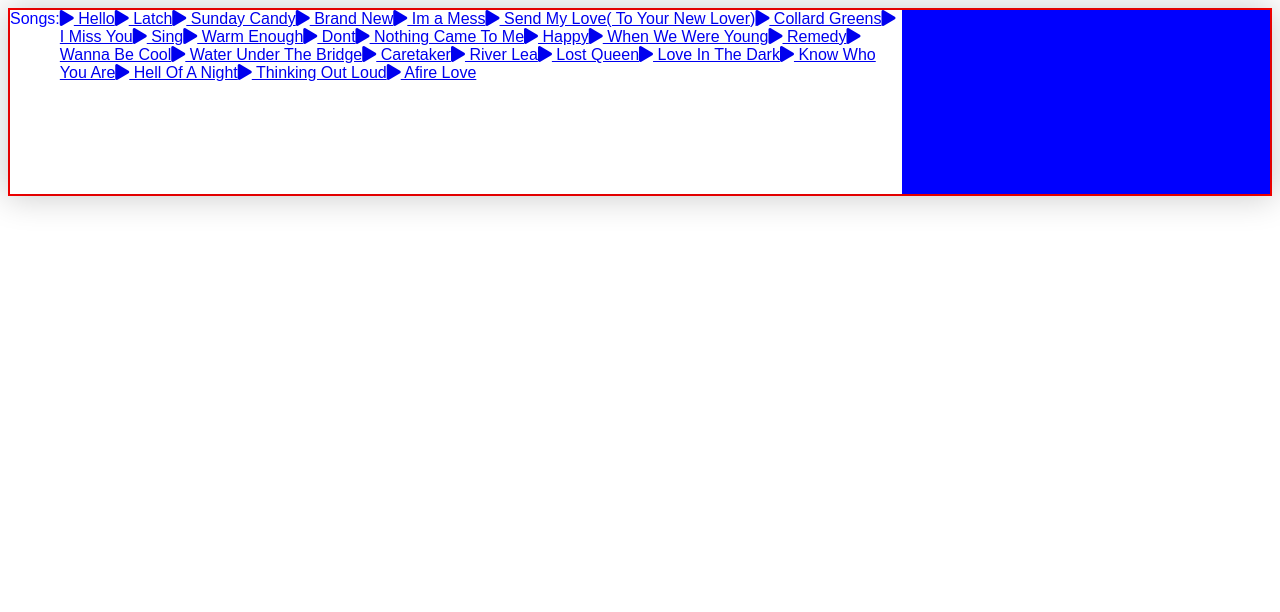
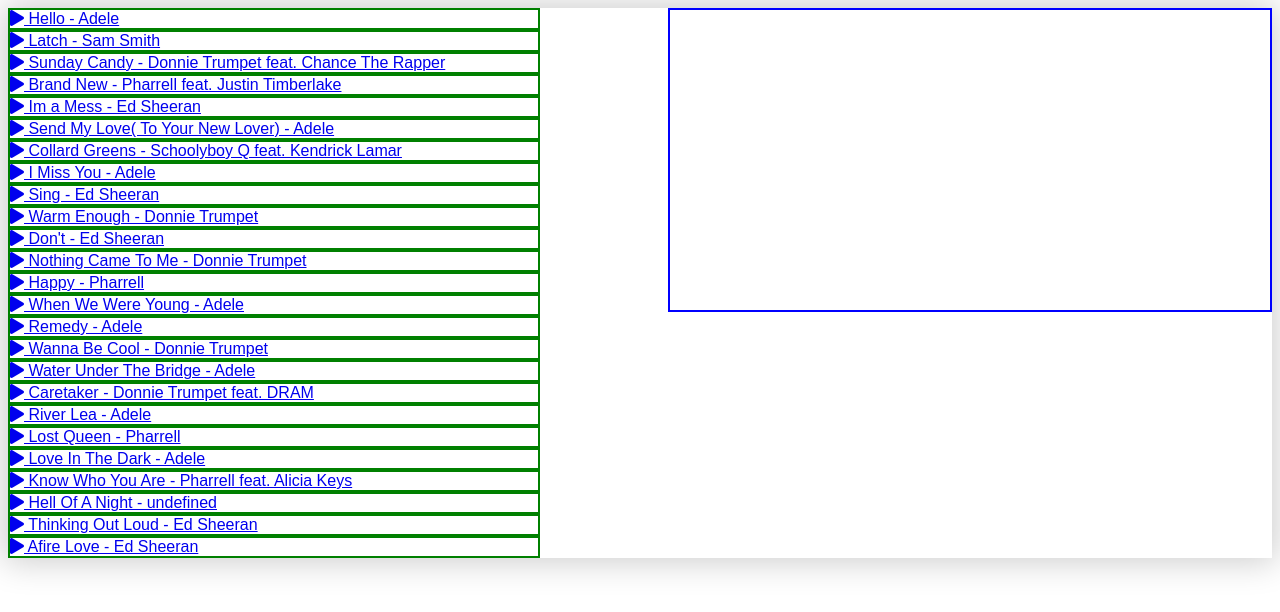
Before and after one commit to jTCode2408/js-audio-player, a website with bundled scripts: page index.html in a window 1280 px wide. Built offline with nearby package versions, Linux system fonts and the light colour scheme.

Commit message:
functionality down, artists added

```diff
--- a/Player.js
+++ b/Player.js
@@ -73,7 +73,7 @@
                 const audioItem=document.createElement('a');
                 //each item gets url & name props & event listener
                 audioItem.href=audio.url;
-                audioItem.innerHTML= `<i class= "fa fa-play"></i>    ${audio.name}`;
+                audioItem.innerHTML= `<i class= "fa fa-play"></i>    ${audio.name} - ${audio.artist}`;
                 this.setEventListener(audioItem);
                 playlistElm.appendChild(audioItem);
 
--- a/app.js
+++ b/app.js
@@ -1,31 +1,31 @@
 import AudioPlayer from './Player.js';
 
 const player = new AudioPlayer('.audioPlayer', [
-   { name: 'Hello', url: 'songs/01 Hello.mp3'},
-   {url: 'songs/12 Latch (Acoustic).mp3', name: 'Latch'},
-   {url: 'songs/15 Sunday Candy.mp3', name: 'Sunday Candy'},
-   {url: 'songs/02 Brand New (Duet with Justin Timbe.mp3', name: 'Brand New'},
-   {url: 'songs/02 Im a Mess.mp3', name: 'Im a Mess'},
-   {url: 'songs/02 Send My Love (To Your New Lover).mp3', name: 'Send My Love( To Your New Lover)'},
-   {url: 'songs/03 Collard Greens (feat. Kendrick La.mp3', name: 'Collard Greens'},
-   {url: 'songs/03 I Miss You.mp3', name: 'I Miss You'},
-   {url: 'songs/03 Sing.mp3', name: 'Sing'},
-   {url: 'songs/03 Warm Enough.mp3', name: 'Warm Enough'},
-   {url: 'songs/04 Dont.mp3', name: 'Dont'},
-   {url: 'songs/04 Nothing Came to Me.mp3', name: 'Nothing Came To Me'},
-   {url: 'songs/05 Happy (From _Despicable Me 2_).mp3', name: 'Happy'},
-   {url: 'songs/04 When We Were Young.mp3', name: 'When We Were Young'},
-   {url: 'songs/05 Remedy.mp3', name: 'Remedy'},
-   {url: 'songs/05 Wanna Be Cool.mp3', name: 'Wanna Be Cool'},
-   {url: 'songs/06 Water Under the Bridge.mp3', name: 'Water Under The Bridge'},
-   {url: 'songs/07 Caretaker.mp3', name: 'Caretaker'},
-   {url: 'songs/07 River Lea.mp3', name: 'River Lea'},
-   {url: 'songs/08 Lost Queen.mp3', name: 'Lost Queen'},
-   {url: 'songs/08 Love in the Dark.mp3', name: 'Love In The Dark'},
-   {url: 'songs/09 Know Who You Are (Duet with Alici.mp3', name: 'Know Who You Are'},
+   { name: 'Hello', url: 'songs/01 Hello.mp3', artist: 'Adele'},
+   {url: 'songs/12 Latch (Acoustic).mp3', name: 'Latch', artist: 'Sam Smith'},
+   {url: 'songs/15 Sunday Candy.mp3', name: 'Sunday Candy', artist: 'Donnie Trumpet feat. Chance The Rapper'},
+   {url: 'songs/02 Brand New (Duet with Justin Timbe.mp3', name: 'Brand New', artist: 'Pharrell feat. Justin Timberlake'},
+   {url: 'songs/02 Im a Mess.mp3', name: 'Im a Mess', artist: 'Ed Sheeran'},
+   {url: 'songs/02 Send My Love (To Your New Lover).mp3', name: 'Send My Love( To Your New Lover)', artist: 'Adele'},
+   {url: 'songs/03 Collard Greens (feat. Kendrick La.mp3', name: 'Collard Greens', artist: 'Schoolyboy Q feat. Kendrick Lamar'},
+   {url: 'songs/03 I Miss You.mp3', name: 'I Miss You', artist:'Adele'},
+   {url: 'songs/03 Sing.mp3', name: 'Sing', artist: 'Ed Sheeran'},
+   {url: 'songs/03 Warm Enough.mp3', name: 'Warm Enough', artist: 'Donnie Trumpet'},
+   {url: 'songs/04 Don\'t.mp3', name: 'Don\'t', artist:'Ed Sheeran'},
+   {url: 'songs/04 Nothing Came to Me.mp3', name: 'Nothing Came To Me', artist:'Donnie Trumpet'},
+   {url: 'songs/05 Happy (From _Despicable Me 2_).mp3', name: 'Happy', artist: 'Pharrell'},
+   {url: 'songs/04 When We Were Young.mp3', name: 'When We Were Young', artist:'Adele'},
+   {url: 'songs/05 Remedy.mp3', name: 'Remedy', artist:'Adele'},
+   {url: 'songs/05 Wanna Be Cool.mp3', name: 'Wanna Be Cool', artist:'Donnie Trumpet'},
+   {url: 'songs/06 Water Under the Bridge.mp3', name: 'Water Under The Bridge', artist:'Adele'},
+   {url: 'songs/07 Caretaker.mp3', name: 'Caretaker', artist: 'Donnie Trumpet feat. DRAM'},
+   {url: 'songs/07 River Lea.mp3', name: 'River Lea', artist:'Adele'},
+   {url: 'songs/08 Lost Queen.mp3', name: 'Lost Queen', artist: 'Pharrell'},
+   {url: 'songs/08 Love in the Dark.mp3', name: 'Love In The Dark', artist: 'Adele'},
+   {url: 'songs/09 Know Who You Are (Duet with Alici.mp3', name: 'Know Who You Are', artist:'Pharrell feat. Alicia Keys'},
    {url: 'songs/10 Hell of a Night.mp3', name: 'Hell Of A Night'},
-   {url: 'songs/11 Thinking Out Loud.mp3', name: 'Thinking Out Loud'},
-   {url: 'songs/12 Afire Love.mp3', name :'Afire Love'},
+   {url: 'songs/11 Thinking Out Loud.mp3', name: 'Thinking Out Loud', artist:'Ed Sheeran'},
+   {url: 'songs/12 Afire Love.mp3', name :'Afire Love', artist: 'Ed Sheeran'},
 
 ]
 
--- a/index.html
+++ b/index.html
@@ -7,7 +7,7 @@
     <link rel="stylesheet" href="style.css">
 </head>
 <body>
-    <div class="audioPlayer">Songs:</div>
+    <div class="audioPlayer"></div>
     <script src="app.js" type="module"></script>
 
 </body>
--- a/style.css
+++ b/style.css
@@ -1,8 +1,9 @@
 @import '../node_modules/@fortawesome/fontawesome-free/css/all.css';
 
 body{
-    border:2px solid red;
     color: blue;
+    box-sizing: border-box;
+    max-width: 100%;
 }
 
 
@@ -12,9 +13,31 @@
     font-family: 'Source Sans Pro', sans-serif;
     width: 100%;
     display: flex;
+    justify-content: space-around;
 }
-    canvas {
+canvas {
 
-        width: 100%;
-        background-color: blue;
+        width: 50%;
+        border:2px solid blue;
+        height: 300px;
     }
+
+.playlist{
+
+    display:flex;
+    flex-direction: column;
+    justify-content: space-around;
+    align-content: center;
+    width: 100%;
+}
+
+a{
+    border:2px solid green;
+
+    width:80%;
+}
+
+.play{
+    margin:3%;
+    border:2px solid green;
+}
```
Also changed, not shown: 1 other file.
